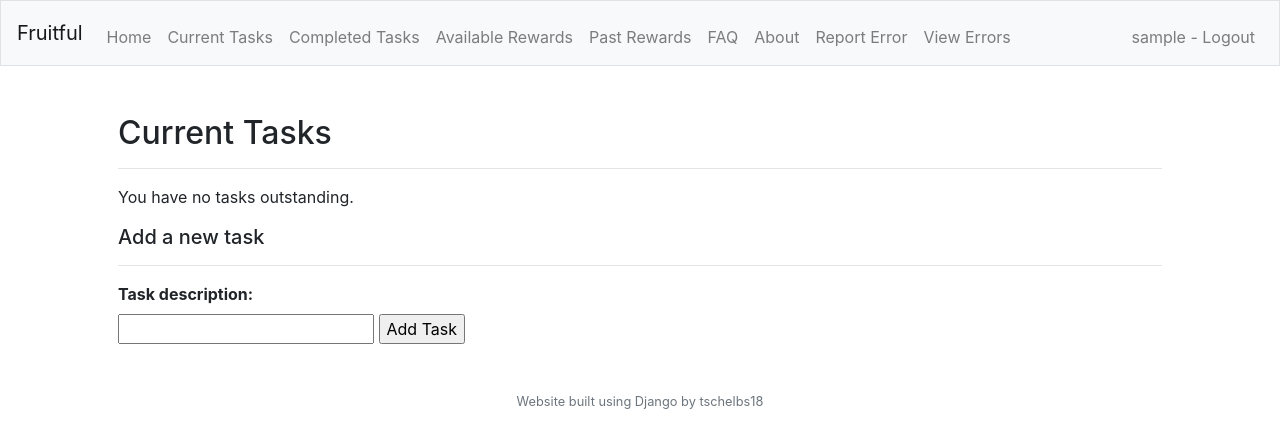
After one commit to tschelbs18/fruitful, a Django app: page /tasks in a window 1280 px wide. The commit adds this page. Shown: the top 448 px of the page. Run offline with Django 3.2, Linux system fonts and the light colour scheme; the visitor is signed in with stand-in values (Sample User, id 1); some libraries are stand-ins or nearby versions.

Commit message:
Fix migrations and add delete task function

```diff
--- a/tasks/admin.py
+++ b/tasks/admin.py
@@ -3,10 +3,7 @@ from django.contrib import admin
 from .models import *
 
 # Register your models here.
-admin.site.register(StandardTask)
-admin.site.register(CustomTask)
 admin.site.register(UserTask)
 admin.site.register(StandardReward)
-admin.site.register(CustomReward)
 admin.site.register(UserReward)
-admin.site.register(Fruit)
+admin.site.register(Error)
--- a/tasks/templates/tasks/base.html
+++ b/tasks/templates/tasks/base.html
@@ -36,7 +36,6 @@
                         <li class="nav-item"><a class="nav-link" href="/about">About</a></li>
                         <li class="nav-item"><a class="nav-link" href="/error_report">Report Error</a></li>
                         {% if user.is_superuser %}
-                        <li class="nav-item"><a class="nav-link" href="/admin_tasks">View User Activity</a></li>
                         <li class="nav-item"><a class="nav-link" href="/admin_errors">View Errors</a></li>
                         {% endif %}
                     </ul>
--- /dev/null
+++ b/tasks/templates/tasks/tasks.html
@@ -0,0 +1,36 @@
+{% extends "tasks/base.html" %}
+{% load static %}
+
+{% block title %}Tasks{% endblock %}
+
+{% block body %}
+  <h2>Current Tasks</h2>
+  <hr>
+  {% if active_tasks %}
+    <ul>
+    {% for task in active_tasks %}
+      <li>
+        {{ task.description }}
+        <form action="/delete_task/{{task.id}}/"
+          style="display:inline"
+          method="post">
+          {% csrf_token %}
+          <input type="submit" value="Delete"/>
+        </form>
+      </li>
+    {% endfor %}
+    </ul>
+  {% else %}
+  <p>
+    You have no tasks outstanding.
+  </p>
+  {% endif %}
+  <h5>Add a new task</h5>
+  <hr>
+  <form action="/tasks/add" method="post">
+      {% csrf_token %}
+      <label for="description" style="display:block"><b>Task description:</b></label>
+      <input name="description" type="text" required/>
+      <input type="submit" value="Add Task"/>
+  </form>
+{% endblock %}
--- a/tasks/urls.py
+++ b/tasks/urls.py
@@ -10,6 +10,8 @@ urlpatterns = [
   path("error_report", views.error_view, name="error"),
   path("faq", views.faq_view, name="faq"),
   path("about", views.about_view, name="about"),
-  path("admin_tasks", views.admin_tasks_view, name="admin_tasks_view"),
+  path("tasks", views.tasks_view, name="tasks"),
+  path("tasks/add", views.add_task, name="add_task"),
+  path("delete_task/<int:task_id>/", views.delete_task, name="delete_task"),
   path("admin_errors", views.admin_errors_view, name="admin_errors_view")
 ]
--- a/tasks/views.py
+++ b/tasks/views.py
@@ -80,11 +80,33 @@ def admin_errors_view(request):
         return render(request, "tasks/admin_errors.html", context)
 
 def tasks_view(request):
-    # TODO:
+    if request.user.is_authenticated:
+        context = {
+            "active_tasks": UserTask.objects.filter(status__in=('Incomplete','In Progress'),user=request.user)
+        }
+        return render(request, "tasks/tasks.html", context)
+    else:
+        messages.add_message(request, messages.INFO, "You need to login first.")
+        return render(request, "tasks/login.html")
+
+def add_task(request):
+    if request.method == "POST":
+        task = request.POST.get("description")
+        new_task = UserTask(user=request.user, size="Small", status="Incomplete", description=task)
+        new_task.save()
+        return HttpResponseRedirect(reverse("tasks"))
+    else:
+        return HttpResponseRedirect(reverse("tasks"))
+
+def update_task(request, task_id):
     pass
 
-def admin_tasks_view(request):
-    # TODO:
+def delete_task(request, task_id):
+    task = UserTask.objects.get(id=task_id)
+    task.delete()
+    return HttpResponseRedirect(reverse("tasks"))
+
+def complete_task(request, task_id):
     pass
 
 def scoreboard_view(request):
```
Also changed, not shown: tasks/models.py (+23 -19 lines), tasks/migrations/0003_auto_20200616_0115.py (added), tasks/migrations/0004_auto_20200616_0116.py (added), tasks/migrations/0005_auto_20200616_0123.py (added), tasks/migrations/0006_auto_20200616_0129.py (added), tasks/migrations/0007_auto_20200616_0129.py (added), tasks/migrations/0008_auto_20200616_0134.py (added), tasks/migrations/0009_auto_20200616_0142.py (added).
